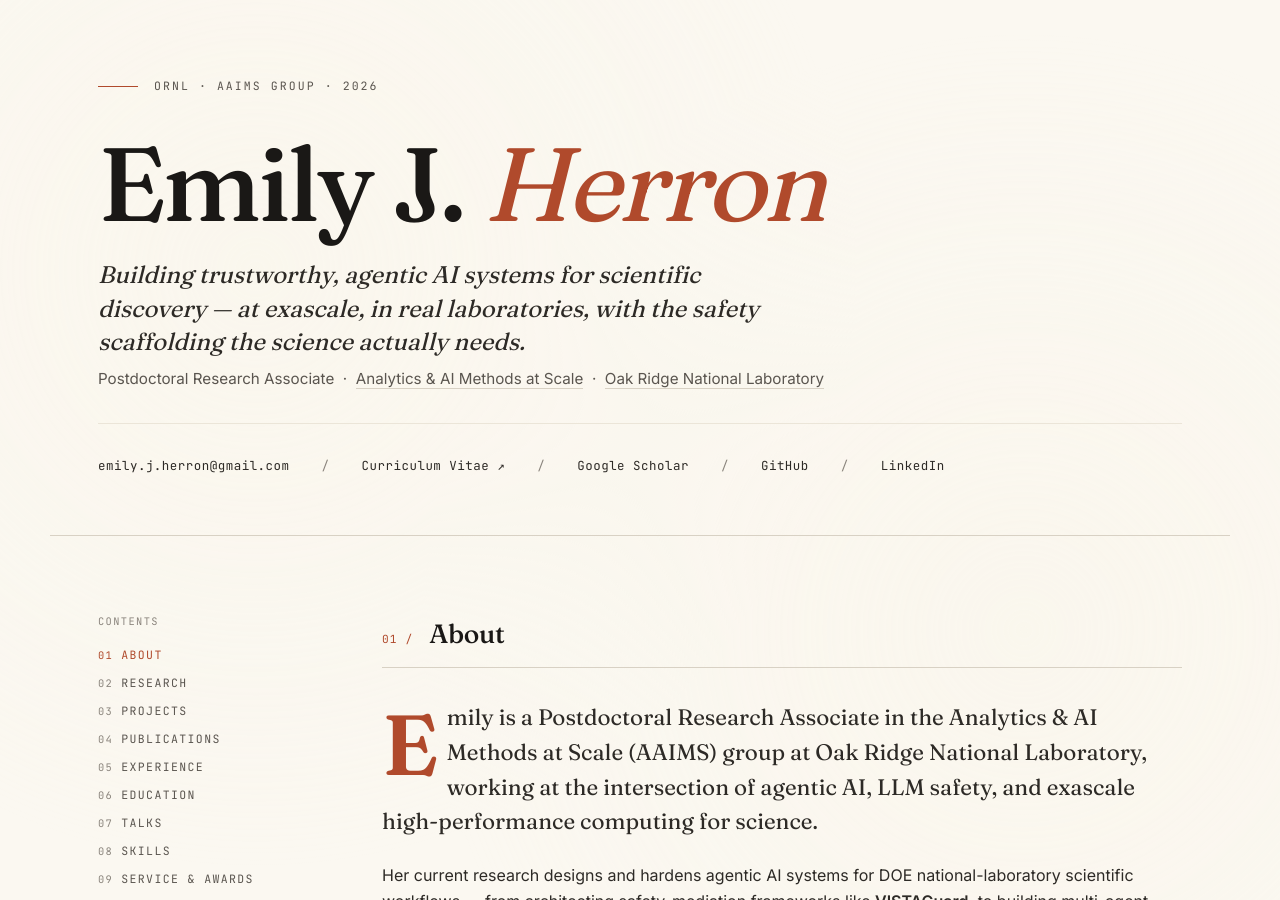
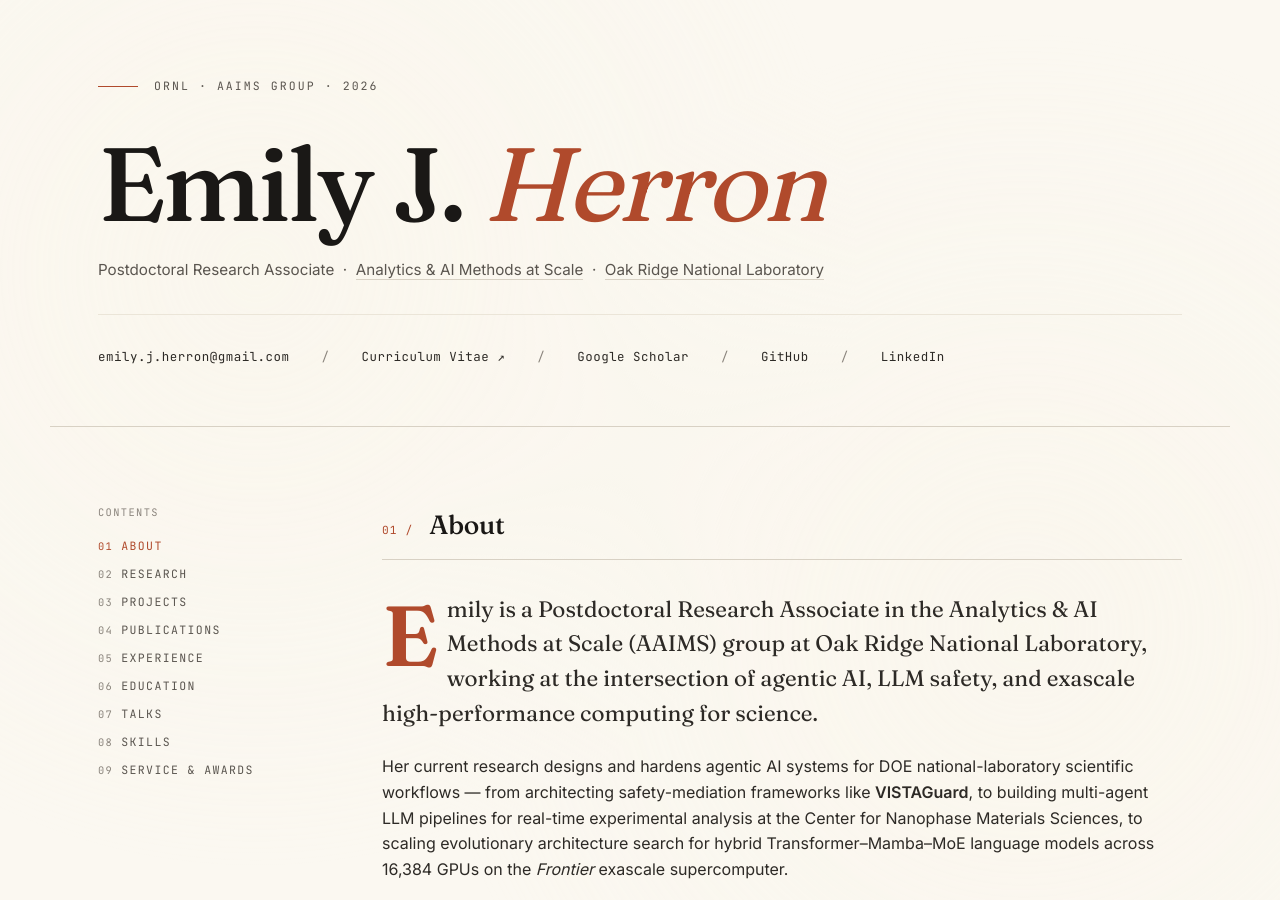
Before and after one commit to herronej/research, a Jekyll site: the page built from index.html, in a window 1280 px wide and 900 px high. Built offline with Jekyll 4.4.1, drawn with Linux system fonts in a browser that asks for light colours.

Commit message:
Update index.html

```diff
--- a/index.html
+++ b/index.html
@@ -7,7 +7,6 @@ description: "Postdoctoral Research Associate at Oak Ridge National Laboratory.
 <header class="hero">
   <div class="hero-meta"><span>ORNL · AAIMS Group · 2026</span></div>
   <h1 class="hero-name">Emily J. <em>Herron</em></h1>
-  <p class="hero-title">Building trustworthy, agentic AI systems for scientific discovery&nbsp;— at exascale, in real laboratories, with the safety scaffolding the science actually needs.</p>
   <p class="hero-affiliation">
     Postdoctoral Research Associate &nbsp;·&nbsp;
     <a href="https://www.ornl.gov/group/aaims" rel="noopener">Analytics &amp; AI Methods at Scale</a> &nbsp;·&nbsp;
```
